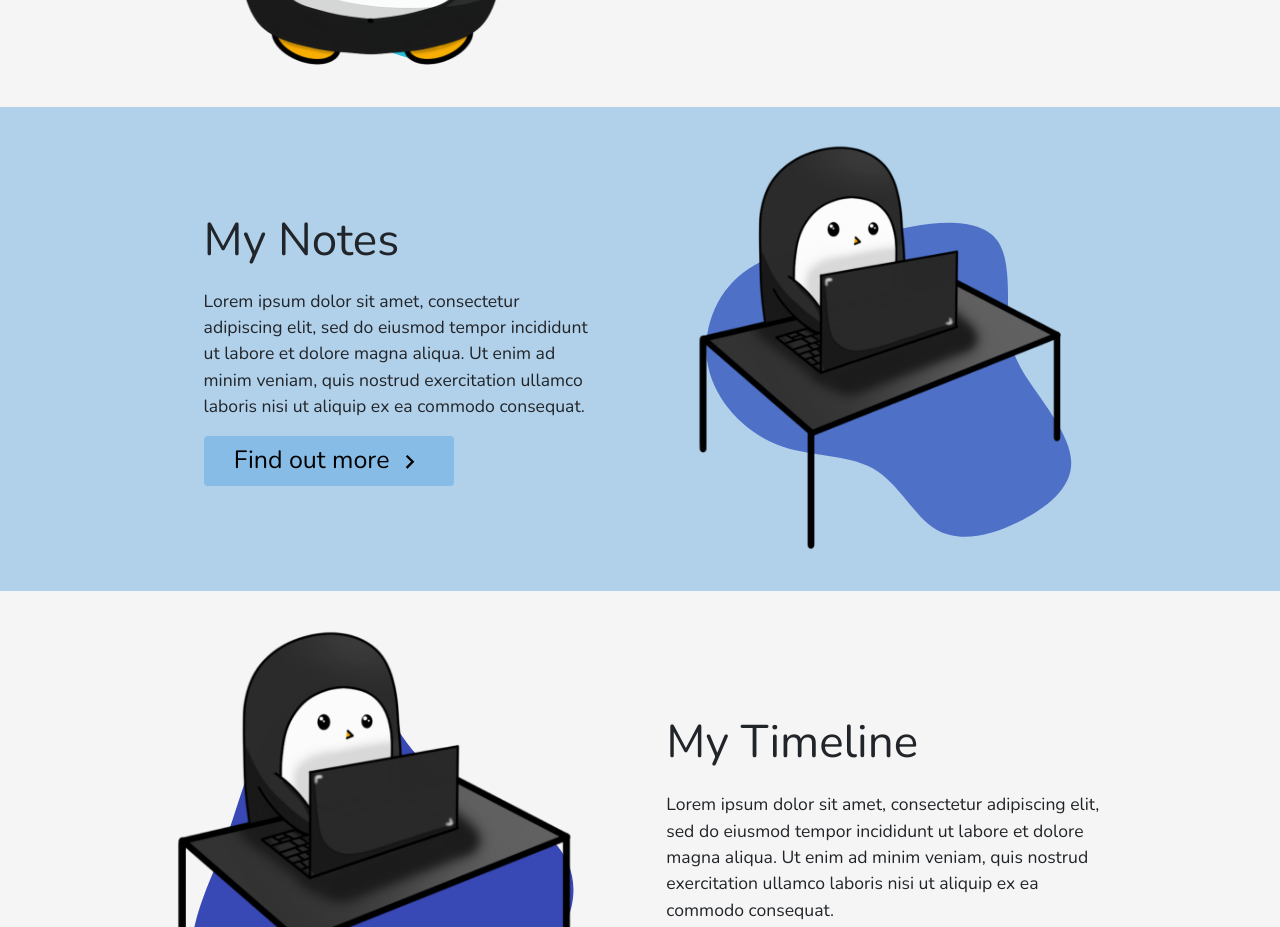
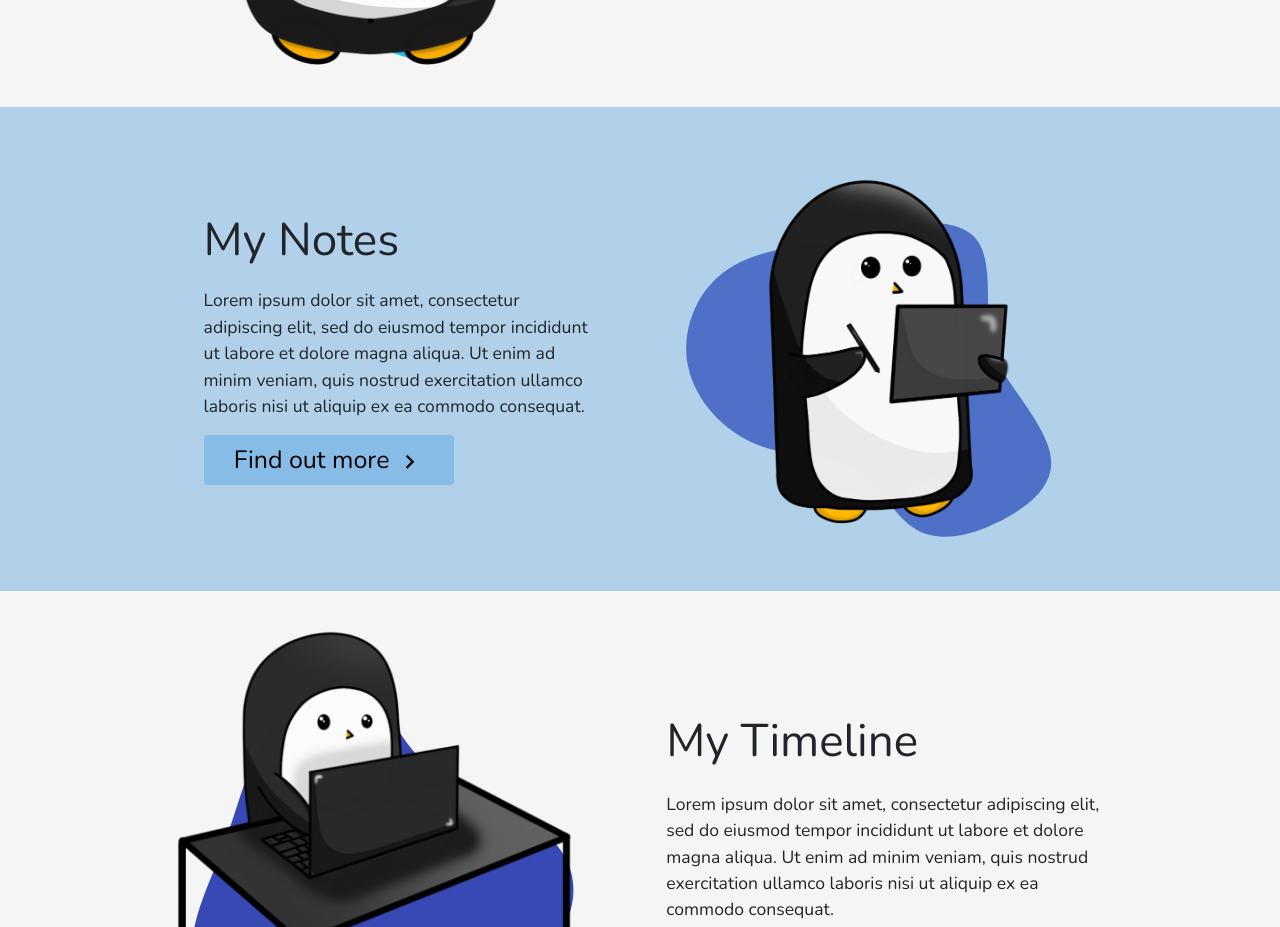
Before and after one commit to mcpenguin/the-arctic-blog, a React (Create React App) app: page / in a window 1280 px wide. Shown: the part 4080-5007 px from the top of the page. Built offline with nearby package versions, Linux system fonts and the light colour scheme.

Commit message:
added notes penguin

```diff
--- a/src/components/PageSections/PageSections.css
+++ b/src/components/PageSections/PageSections.css
@@ -30,7 +30,6 @@
     font-size: 2.6em;
 }
 
-/* button modified from https://codepen.io/chancesq/pen/GRovMQq */
 .noselect {
   -webkit-touch-callout: none;
     -webkit-user-select: none;
@@ -240,7 +239,7 @@
 .my-notes-image {
     background: url('./blobs/blob-notes.svg');
     background-size: 110%;
-    background-position: 30px 0;
+    background-position: 10px 0;
 }
 
 .my-notes-text-div {
--- a/src/components/PageSections/PageSections.js
+++ b/src/components/PageSections/PageSections.js
@@ -26,7 +26,7 @@ import penguin_projects from './penguins/penguin-projects.png'
 // import penguin_education from './penguins/penguin-education.png'
 import penguin_extracurriculars from './penguins/penguin-extracurriculars.png'
 import penguin_achievements from './penguins/penguin-achievements.png'
-// import penguin_notes from './penguins/penguin-notes.png'
+import penguin_notes from './penguins/penguin-notes.png'
 // import penguin_timeline from './penguins/penguin-timeline.png'
 // import penguin_credits from './penguins/penguin-credits.png'
 
@@ -97,7 +97,7 @@ const pageSectionData = [
     },
     {
         class: 'my-notes',
-        image: penguin_projects,
+        image: penguin_notes,
         title: 'My Notes',
         desc: `
             Lorem ipsum dolor sit amet, consectetur adipiscing elit, sed
```
Also changed, not shown: src/components/PageSections/penguins/penguin-notes.png (added).
